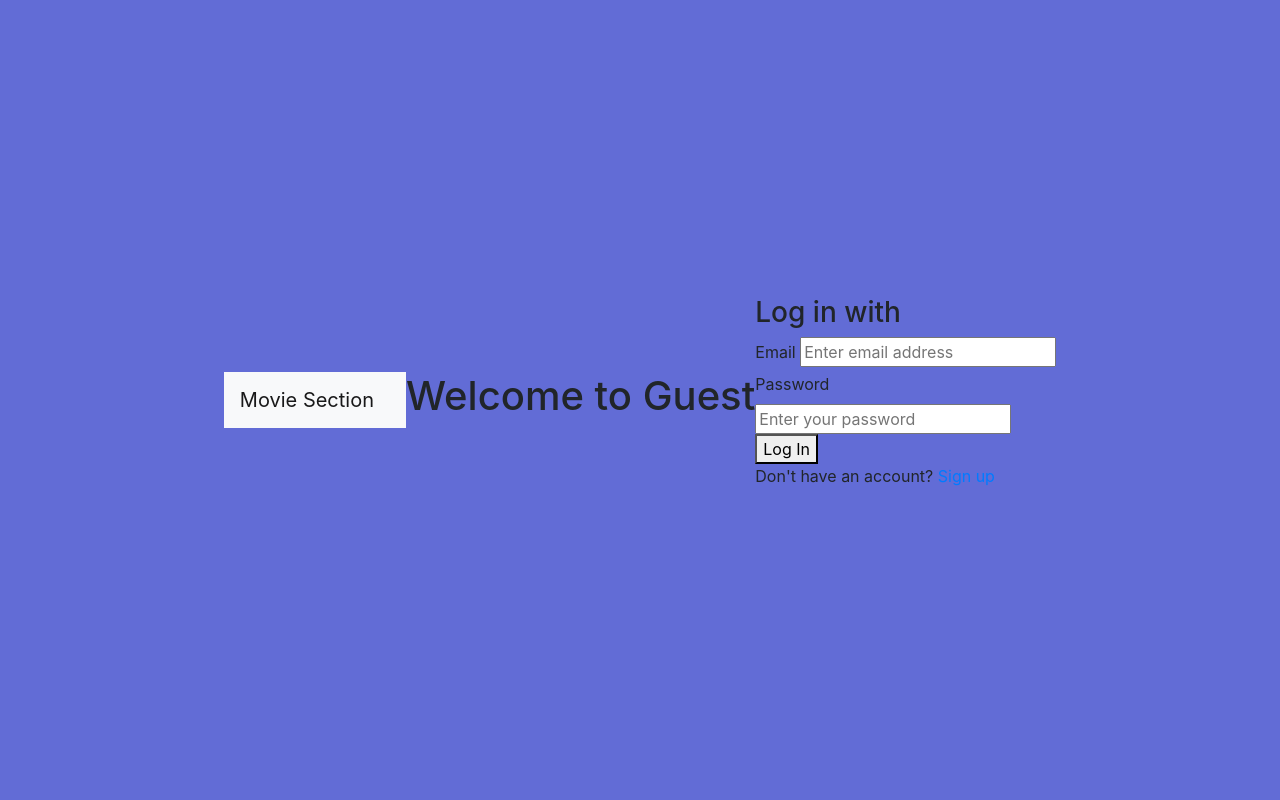
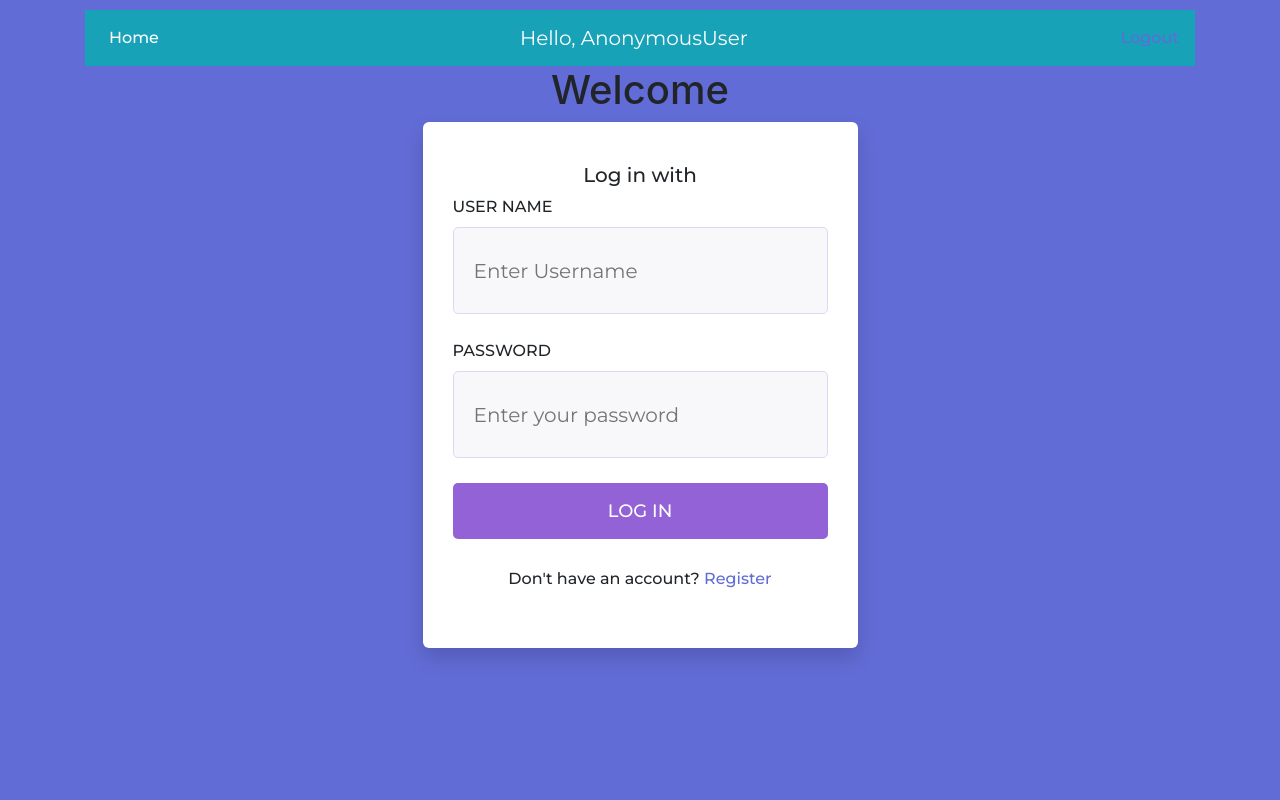
Before and after one commit to 2119Unni/MV, a Django app: page /login/ in a window 1280 px wide. Run offline with Django 5.2, Linux system fonts and the light colour scheme.

Commit message:
last file

```diff
--- a/MovieApp/admin.py
+++ b/MovieApp/admin.py
@@ -1,5 +1,6 @@
 from django.contrib import admin
-from . models import Movie
+from . models import Movie, Review
 
 # Register your models here.
 admin.site.register(Movie)
+admin.site.register(Review)
--- a/MovieApp/forms.py
+++ b/MovieApp/forms.py
@@ -1,8 +1,8 @@
 from django import forms
 from django.contrib.auth.forms import UserCreationForm
 from django.contrib.auth.models import User
+from .models import Movie, Review
 
-from . models import Movie
 
 class MovieForm(forms.ModelForm):
     class Meta:
--- a/MovieApp/urls.py
+++ b/MovieApp/urls.py
@@ -6,9 +6,12 @@ app_name = 'MovieApp'
 urlpatterns = [
     path('register/',views.register_page,name="register"),
     path('login/',views.loginpage,name="login"),
+    path('logout/',views.logoutpage,name="logout"),
+    path('review/<int:id>/',views.review_page,name="review"),
+    path('re_delete/<int:id>/',views.re_delete, name="re_delete"),
 
     path('',views.index,name="index"),
-    path('movie/<int:movie_id>/',views.detail,name="detail"),
+    path('movie/<int:id>/',views.detail,name="detail"),
     path("add/",views.add_movie,name="add_movie"),
     path('Update/<int:id>/',views.Update,name='Update'),
     path('Delete/<int:id>/',views.Delete,name="Delete")
--- a/MovieApp/views.py
+++ b/MovieApp/views.py
@@ -1,28 +1,32 @@
-from django.contrib.auth import login
+from django.contrib import messages
+from django.contrib.auth import login, logout, authenticate
 from django.shortcuts import render, redirect
 from .forms import MovieForm, CustomUserForm
-from . models import Movie
-from django.contrib.auth.forms import UserCreationForm
+from .models import Movie, Review
+from django.contrib.auth.decorators import login_required
 
-# Create your views here.
 def index(request):
     movie=Movie.objects.all()
     return render(request,'index.html',{'M':movie})
 
-def detail(request,movie_id):
-    movie=Movie.objects.get(id=movie_id)
-    return render(request,"detail.html",{'M':movie})
+def detail(request,id):
+    movie=Movie.objects.get(id=id)
+    review=Review.objects.filter(movie=id)
+    return render(request,"detail.html",{'R': review, 'M': movie})
 
+@login_required(login_url='MovieApp:login')
 def add_movie(request):
     if request.method == "POST":
-        name=request.POST.get('name',)
+        user = request.user
+        name = request.POST.get('name', )
         desc = request.POST.get('desc', )
         year = request.POST.get('year', )
-        img = request.FILES['img']
-        movie=Movie(name=name,desc=desc,year=year,img=img)
+        img = request.FILES.get('img')
+        movie=Movie(user= user,name=name,desc=desc,year=year,img=img)
         movie.save()
     return render(request,'add.html')
 
+@login_required(login_url='MovieApp:login')
 def Update(request,id):
     movie=Movie.objects.get(id=id)
     FM2=MovieForm(request.POST or None, request.FILES, instance=movie)
@@ -30,37 +34,70 @@ def Update(request,id):
         FM2.save()
         return redirect('/')
     return render(request,'edit.html',{'FM2':FM2,'movie':movie})
-
+@login_required(login_url='MovieApp:login')
 def Delete(request,id):
     if request.method == "POST":
-        DE=Movie.objects.get(id=id)
-        DE.delete()
-        return redirect('/')
+        DE = Movie.objects.get(id=id)
+        N = request.user
+        if DE.user == N:
+            DE.delete()
+            return redirect('/')
+        else:
+            messages.info(request, 'You are not authorized to delete this movie')
     return render(request,'delete.html')
 
 def register_page(request):
     if request.method == 'POST':
         form = CustomUserForm(request.POST)
         if form.is_valid():
-            user = form.save()
-            login(request, user)
+            form.save()
             return redirect('MovieApp:login')
     else:
         form = CustomUserForm()
     return render(request, 'register.html', {'form': form})
-# def register_page(request):
-#     if request.method != 'POST':
-#         form = CustomUserForm()
-#     else:
-#         form = CustomUserForm(request.POST)
-#         if form.is_valid():
-#             form.save()
-#             return redirect('login')
-#     context = {"form": form}
-#     return render(request,'register.html',context)
+
 def loginpage(request):
-    username = request.user.username if request.user.is_authenticated else 'Guest'
-    return render(request, 'login.html', {'username': username})
+    if request.user.is_authenticated:
+        return redirect('/')
+    else:
+        if request.method == "POST":
+            UN = request.POST.get('username')
+            PS = request.POST.get('password')
+            user= authenticate(request, username=UN,password=PS)
+            if user is not None:
+                login(request,user)
+                return redirect('/')
+            else:
+                messages.info(request,'User credentials does not exist')
+    return render(request, 'login.html')
+def logoutpage(request):
+    logout(request)
+    return redirect('MovieApp:login')
+@login_required(login_url='MovieApp:login')
+def review_page(request,id):
+    DE = Movie.objects.get(id=id)
+    if request.method == "POST":
+        U = request.user
+        caption = request.POST.get('caption', )
+        review = request.POST.get('review', )
+        movie = DE.name
+        RE = Review(user=U, caption=caption, review=review, movie=Movie.objects.get(name=movie))
+        au=Review.objects.filter(movie=id).filter(user=U)
+        if au.exists():
+            messages.info(request, 'You have already submitted a Review')
+        else:
+            RE.save()
+            return redirect('/')
+    return render(request, 'reviewpage.html')
 
-# def loginpage(request):
-#     return render(request,'login.html')
+@login_required(login_url='MovieApp:login')
+def re_delete(request,id):
+    if request.method == "POST":
+        DE = Review.objects.get(id=id)
+        N = request.user
+        if DE.user == N:
+            DE.delete()
+            return redirect('/')
+        else:
+            messages.info(request, 'You are not authorized to delete this movie')
+    return render(request,'delete.html')
--- a/MovieProject/urls.py
+++ b/MovieProject/urls.py
@@ -21,7 +21,7 @@ from django.conf.urls.static import static
 
 urlpatterns = [
     path('admin/', admin.site.urls),
-    path('', include("MovieApp.urls")),
+    path('', include("MovieApp.urls"))
 ]
 
 if settings.DEBUG:
--- a/static/style.css
+++ b/static/style.css
@@ -1,9 +1,117 @@
+/* Google Fonts Link */
+@import url('https://fonts.googleapis.com/css2?family=Montserrat:ital,wght@0,100..900;1,100..900&display=swap');
+
 Body{
     width: 100%;
     min-height: 100vh;
-    padding: 0 10px;
-    display: flex;
+    padding: 10px;
     background: #626cd6;
-    justify-content: center;
     align-items: center;
 }
+
+
+/* Resetting default styling and setting font-family */
+* {
+    margin: 0;
+    padding: 0;
+    box-sizing: border-box;
+    font-family: "Montserrat", sans-serif;
+}
+/* Login form styling */
+.login_form {
+    width: 100%;
+    max-width: 435px;
+    background: #fff;
+    border-radius: 6px;
+    padding: 41px 30px;
+    box-shadow: 0 10px 20px rgba(0, 0, 0, 0.15);
+}
+.login_form h3 {
+    font-size: 20px;
+    text-align: center;
+}
+.login_form p {
+    text-align: center;
+    font-weight: 500;
+}
+/* Input field styling */
+form .input_box input {
+    width: 100%;
+    height: 87px;
+    border: 1px solid #DADAF2;
+    border-radius: 5px;
+    outline: none;
+    background: #F8F8FB;
+    font-size: 20px;
+    padding: 0px 20px;
+    margin-bottom: 25px;
+    transition: 0.2s ease;
+}
+form .input_box input:focus {
+    border-color: #626cd6;
+}
+form .input_box .password_title {
+    display: flex;
+    justify-content: space-between;
+    text-align: center;
+}
+form .input_box {
+    position: relative;
+}
+a {
+    text-decoration: none;
+    color: #626cd6;
+    font-weight: 500;
+}
+a:hover {
+    text-decoration: underline;
+}
+/* Login button styling */
+form button {
+    width: 100%;
+    height: 56px;
+    border-radius: 5px;
+    border: none;
+    outline: none;
+    background: #9262d6;
+    color: #fff;
+    font-size: 18px;
+    font-weight: 500;
+    text-transform: uppercase;
+    cursor: pointer;
+    margin-bottom: 28px;
+    transition: 0.3s ease;
+}
+form button:hover {
+    background: #4954d0;
+}
+/* Login option separator styling */
+.login_form .separator span {
+    background: #fff;
+    z-index: 1;
+    padding: 0 10px;
+    position: relative;
+}
+.login_form .separator::after {
+    content: '';
+    position: absolute;
+    width: 100%;
+    top: 50%;
+    left: 0;
+    height: 1px;
+    background: #C2C2C2;
+    display: block;
+}
+form .input_box label {
+    display: block;
+    font-weight: 500;
+    margin-bottom: 8px;
+}
+.btn-1{
+    background: #FA8072;
+    color: #fff;
+    font-size: 18px;
+    font-weight: 500;
+    margin-bottom: 28px;
+    transition: 0.3s ease;
+}
--- a/templates/base.html
+++ b/templates/base.html
@@ -11,12 +11,10 @@
 </head>
 <body>
 
+<div class="container">
+    {% include 'navbar.html' %}
+</div>
 <!-- Image and text -->
-<nav class="navbar navbar-light bg-light">
-  <a class="navbar-brand" href="#">
-    Movie Section
-  </a>
-</nav>
 
 {% block body %}
 {% endblock %}
--- a/templates/delete.html
+++ b/templates/delete.html
@@ -4,6 +4,9 @@
 <form method="POST">
     {% csrf_token %}
     Are you sure You want to Delete this Movie
-    <input type="submit">
+    <input type="submit"><br>
+    {% for messages in messages %}
+       <label><h2>{{messages}}</h2></label>
+    {% endfor %}
 </form>
 {% endblock %}
--- a/templates/index.html
+++ b/templates/index.html
@@ -1,14 +1,14 @@
 {% extends 'base.html' %}
 {% block body %}
 
-<h1 class="text-center"><u>MY Movies</u></h1>
+<h1 class="text-center"><u>MY MOVIES</u></h1>
 <div class="container">
-  <a class="btn btn-danger" href="{% url 'MovieApp:add_movie' %}"> Add New Movie </a>
+  <a class="btn btn-1" href="{% url 'MovieApp:add_movie' %}"> Add New Movie </a>
   <div class="row">
   {% for i in M %}
     <div class="col-md-6">
       <div class="card">
-        <img class="card-img-top" src="{{i.img.url}}" height="550px" alt="Card image cap">
+        <img class="card-img-top" src="{{i.img.url}}" height="650px" alt="Card image cap">
         <div class="card-body">
           <h5 class="card-title">{{i.name}}</h5>
           <p class="card-text">{{i.desc}}</p>
--- a/templates/login.html
+++ b/templates/login.html
@@ -1,27 +1,32 @@
 {% extends 'base.html' %}
 {% block body %}
-
-<h1> Welcome to  {{ username }}</h1>
+  <h1 class="text-center"> Welcome </h1>
+<div class="d-flex justify-content-center align-items-center h-100">
   <div class="login_form">
       <!-- Login form container -->
-    <form action="#">
+      <form method="post">
+        {% csrf_token %}
         <h3>Log in with</h3>
         <!-- Email input box -->
+          {% for messages in messages %}
+            <label><h2>{{messages}}</h2></label>
+          {% endfor %}
         <div class="input_box">
-        <label for="email">Email</label>
-        <input type="email" id="email" placeholder="Enter email address" required />
+          <label >USER NAME</label>
+          <input type="text" name="username" placeholder="Enter Username"/>
         </div>
         <!-- Paswwrod input box -->
         <div class="input_box">
           <div class="password_title">
-          <label for="password">Password</label>
+            <label >PASSWORD</label>
           </div>
-        <input type="password" id="password" placeholder="Enter your password" required />
+          <input type="password" name="password" placeholder="Enter your password"/>
         </div>
          <!-- Login button -->
         <button type="submit">Log In</button>
-      <p class="sign_up">Don't have an account? <a href="#">Sign up</a></p>
+
+        <p class="sign_up">Don't have an account? <a href="{% url 'MovieApp:register' %}">Register</a></p>
       </form>
   </div>
-
+</div>
 {% endblock %}
--- /dev/null
+++ b/templates/navbar.html
@@ -0,0 +1,19 @@
+<style>
+  .n-msg{
+  font-size:20px;
+  color: #fff;
+  margin-right: 20px;
+  }
+</style>
+
+<!--'justify-content-between' - inside nave bar is for arranging the items as its length-->
+
+<nav class="navbar navbar-expand-sm bg-info navbar-dark justify-content-between">
+  <ul class="navbar-nav">
+    <li class="nav-item active">
+      <a class="nav-link" href="{% url 'MovieApp:index' %}">Home</a>
+    </li>
+  </ul>
+  <span class="n-msg">Hello, {{request.user}}</span>
+  <span><a class="msg" href="{% url 'MovieApp:logout' %}">Logout</a></span>
+</nav>
--- a/templates/register.html
+++ b/templates/register.html
@@ -4,7 +4,10 @@
 <h2>User Registration</h2>
 <form method="post">
     {% csrf_token %}
-    {{ form.as_p }}
+        {% for messages in messages %}
+            <p>{{messages}}</p>
+        {% endfor %}
+    {{form.as_p}}
     <button type="submit">Register</button>
 </form>
 {% endblock %}
```
Also changed, not shown: MovieApp/models.py (+14 -5 lines), templates/add.html (+23 -8 lines), templates/detail.html (+25 -1 lines), db.sqlite3. Lines whose indentation alone changed are shown as unchanged.
